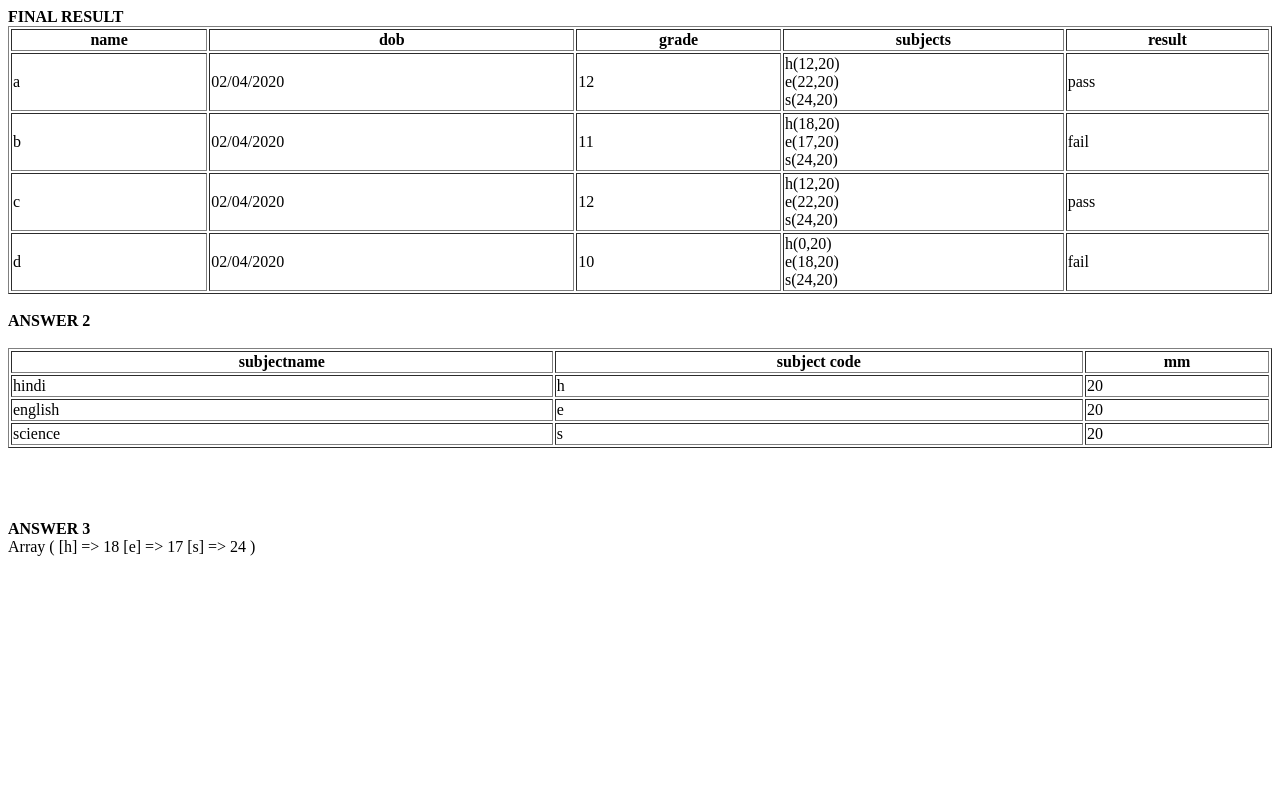
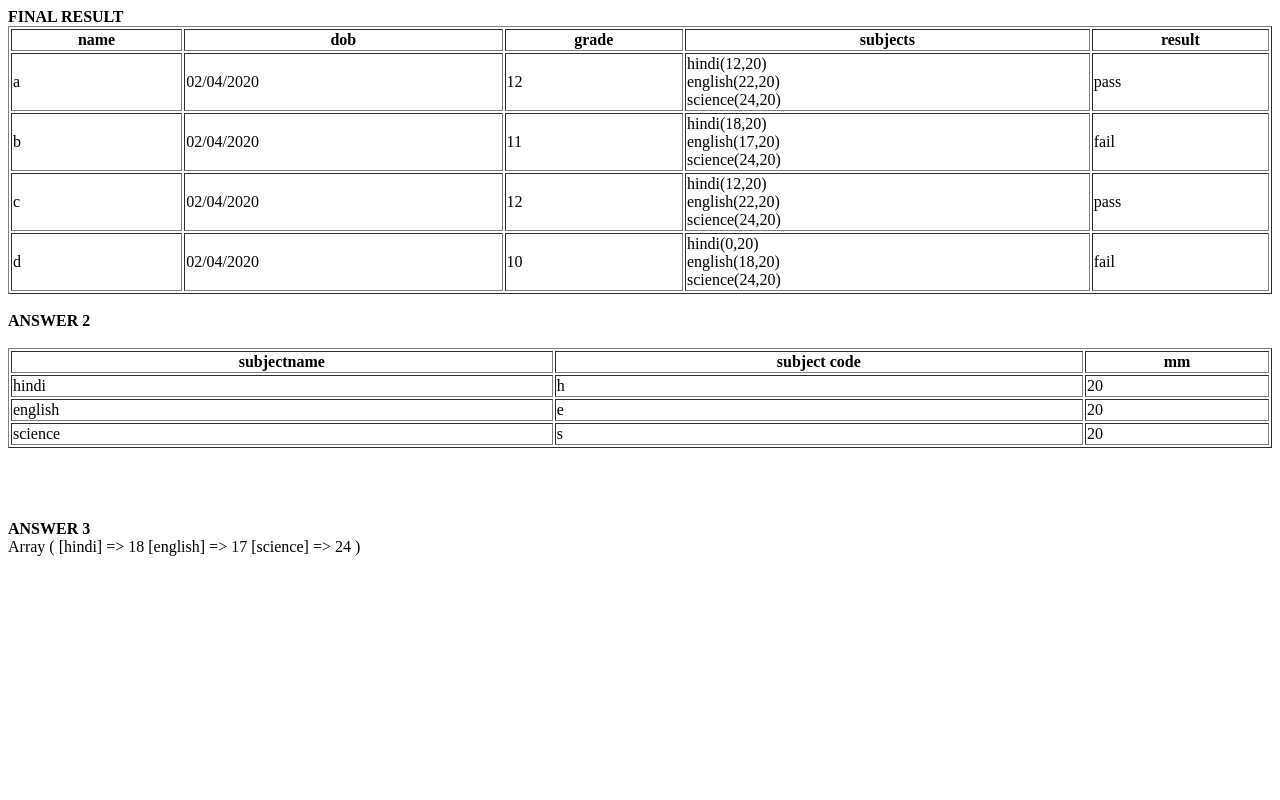
Before and after one commit to ankitjhakal/phppractice, a PHP site: page /studentresult.php in a window 1280 px wide. Run offline with PHP 8.4, Linux system fonts and the light colour scheme.

Commit message:
Update studentresult.php

```diff
--- a/q1/studentresult.php
+++ b/q1/studentresult.php
@@ -1,8 +1,8 @@
 <?php
-$student=array(array("id"=>"1","name"=>"a","dob"=>"1580812642","grade"=>"12","marks"=>array("h"=>"12","e"=>"22","s"=>"24")),
-               array("id"=>"2","name"=>"b","dob"=>"1580812642","grade"=>"11","marks"=>array("h"=>"18","e"=>"17","s"=>"24")),
-               array("id"=>"3","name"=>"c","dob"=>"1580812642","grade"=>"12","marks"=>array("h"=>"12","e"=>"22","s"=>"24")),
-               array("id"=>"4","name"=>"d","dob"=>"1580812642","grade"=>"10","marks"=>array("h"=>"0","e"=>"18","s"=>"24")));
+$student=array(array("id"=>"1","name"=>"a","dob"=>"1580812642","grade"=>"12","marks"=>array("hindi"=>"12","english"=>"22","science"=>"24")),
+               array("id"=>"2","name"=>"b","dob"=>"1580812642","grade"=>"11","marks"=>array("hindi"=>"18","english"=>"17","science"=>"24")),
+               array("id"=>"3","name"=>"c","dob"=>"1580812642","grade"=>"12","marks"=>array("hindi"=>"12","english"=>"22","science"=>"24")),
+               array("id"=>"4","name"=>"d","dob"=>"1580812642","grade"=>"10","marks"=>array("hindi"=>"0","english"=>"18","science"=>"24")));
 $subject=array( "12"=>array(array("name" => "hindi","code" =>"h","mm" => "20"),
                             array("name" => "english","code" =>"e","mm" => "20"),
                             array("name" => "science","code" =>"s","mm" => "20")),
@@ -22,7 +22,7 @@ foreach ($student as $key=>$value){
   foreach ($arr as $key1=>$val){
     for ($x=0;$x<3;$x++){
     // if subject code match then add a new attribute in student array with mm(minimum marks) column
-    if ($subject[$gra][$x]['code'] == $key1){
+    if ($subject[$gra][$x]['name'] == $key1){
       $student[$key]['mm'][$key1] = $subject[$gra][$x]['mm'];
     //increment count for getting result which is more then 40 %
       if ($subject[$gra][$x]['mm'] <= $arr[$key1]){
```
